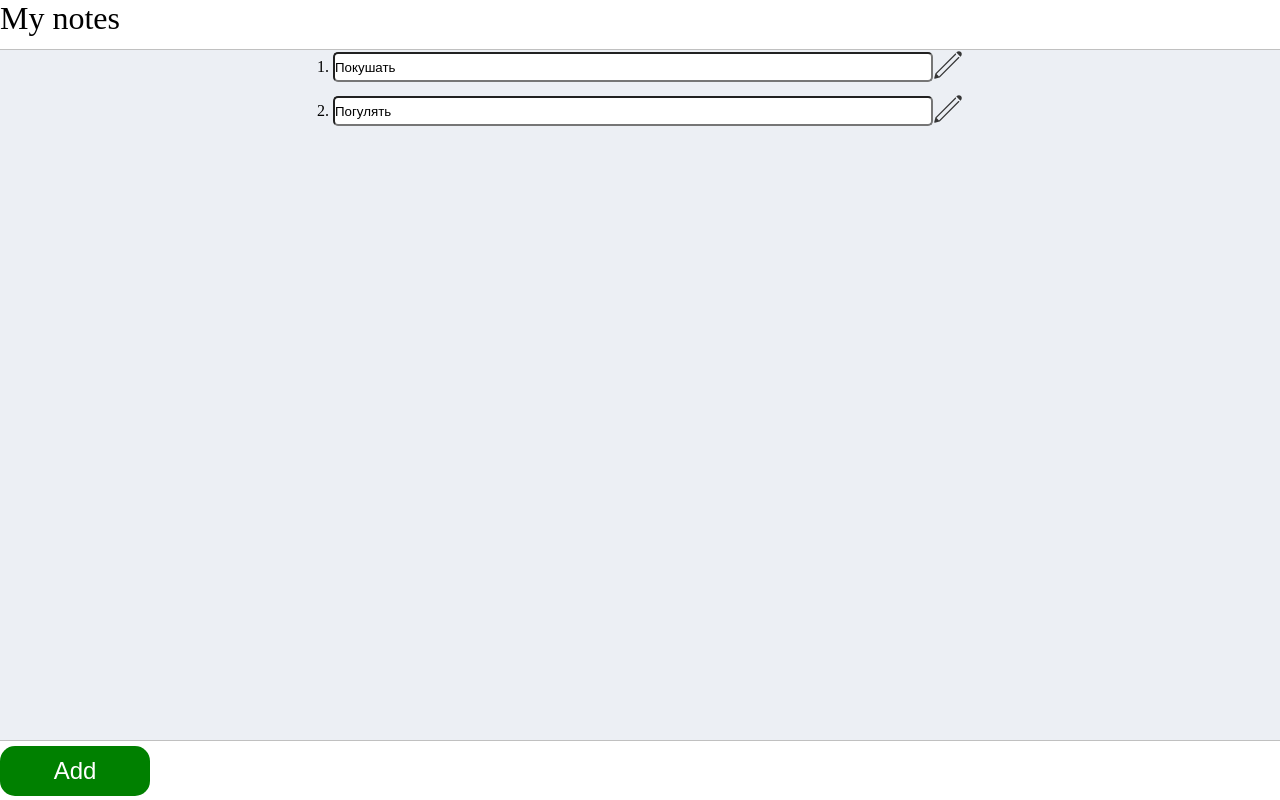
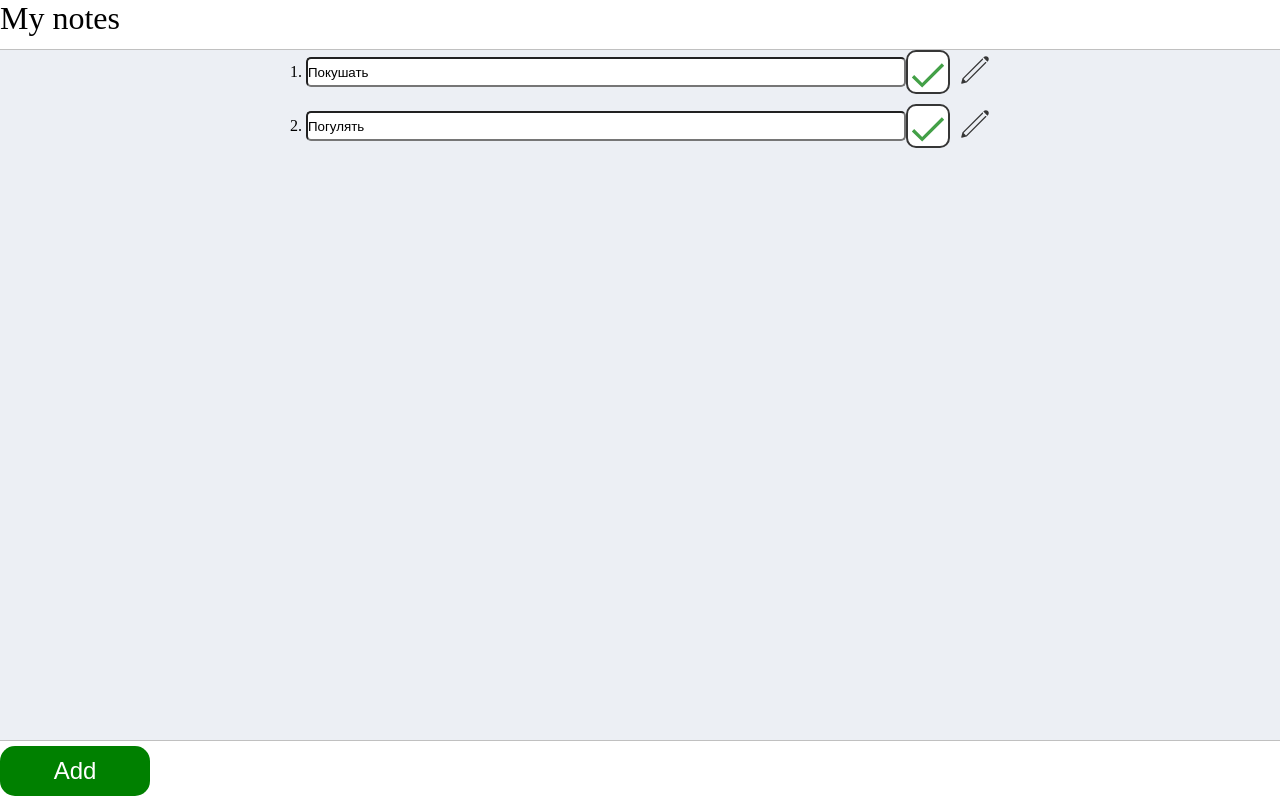
Before and after one commit to StepanNikolaev10/my-notes-v2, a React (Vite) app in the folder client/: page / in a window 1280 px wide. Built offline with nearby package versions, Linux system fonts and the light colour scheme.

Commit message:
feat: create new TaskCheckbox component and add it in TaskItem

```diff
--- a/client/src/components/Containers/TaskItem/TaskItem.jsx
+++ b/client/src/components/Containers/TaskItem/TaskItem.jsx
@@ -1,4 +1,5 @@
 import EditTaskBtn from '../../UI/EditTaskBtn/EditTaskBtn.jsx';
+import TaskCheckbox from '../../UI/TaskCheckbox/TaskCheckbox.jsx';
 import TaskInput from '../../UI/TaskInput/TaskInput.jsx';
 import styles from './TaskItem.module.scss';
 
@@ -11,6 +12,7 @@ const TaskItem = ({ id, text, onTextChange }) => {
           value={text}
           onChange={(e) => onTextChange(id, e.target.value)}
         />
+        <TaskCheckbox/>
         <EditTaskBtn/>
       </div>
     </div>
--- /dev/null
+++ b/client/src/components/UI/TaskCheckbox/TaskCheckbox.jsx
@@ -0,0 +1,10 @@
+import styles from './TaskCheckbox.module.scss';
+
+const TaskCheckbox = (props) => {
+  return (
+    <div className={styles.taskCheckbox}>
+      <img src="check-mark.svg" alt=""/>
+    </div>
+  )
+}
+export default TaskCheckbox
--- /dev/null
+++ b/client/src/components/UI/TaskCheckbox/TaskCheckbox.module.scss
@@ -0,0 +1,18 @@
+.taskCheckbox {
+  min-width: 40px;
+  min-height: 40px;
+  background: white;
+  border: 2px solid #363636;
+  border-radius: 10px;
+  display: -webkit-box;
+  display: -ms-flexbox;
+  display: flex;
+  -webkit-box-pack: center;
+  -ms-flex-pack: center;
+  justify-content: center;
+  -webkit-box-align: center;
+  -ms-flex-align: center;
+  align-items: center;
+  cursor: pointer;
+  margin-right: 10px;
+}
```
Also changed, not shown: client/public/check-mark.svg (added).
